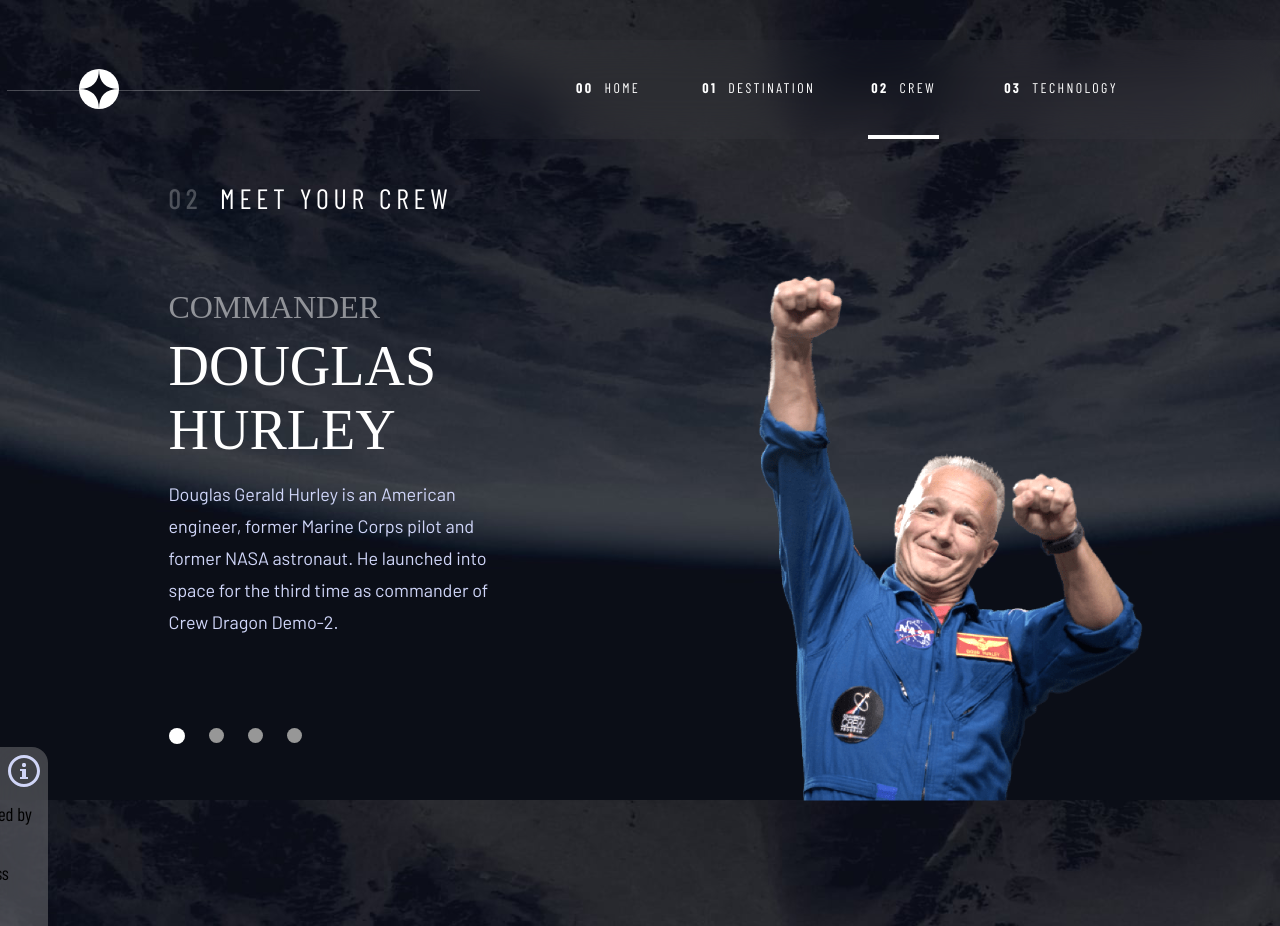
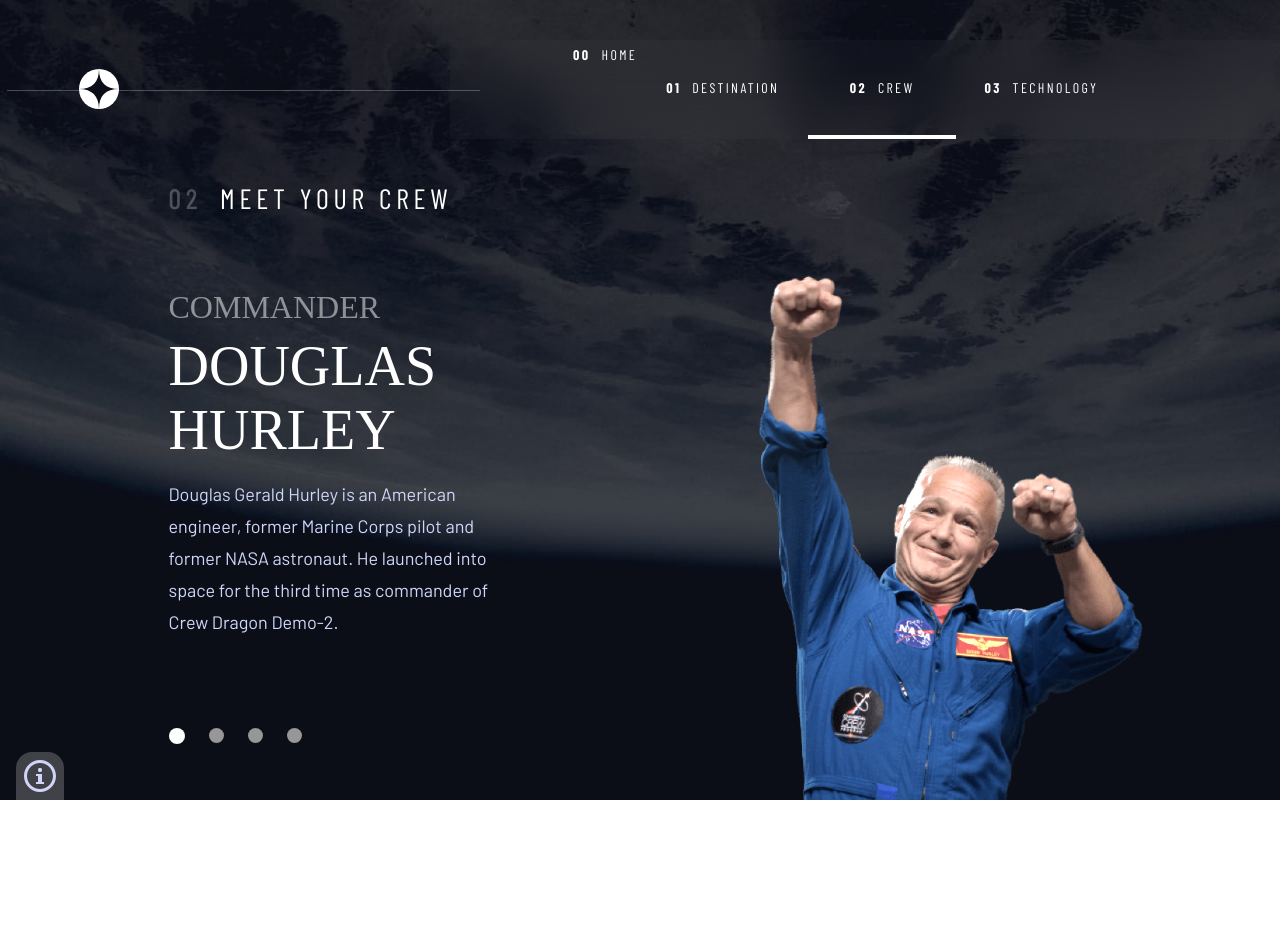
Before and after one commit to Zansuken/space-tourism, a React (Create React App) app: page /crew in a window 1280 px wide. After the commit the page ends 800 px from the top, so only its background shows below. Built offline with nearby package versions, Linux system fonts and the light colour scheme; a web font is replaced by a local one.

Commit message:
refacto(credits+Nav): refactoring

```diff
--- a/src/components/Credits.tsx
+++ b/src/components/Credits.tsx
@@ -1,15 +1,34 @@
-import { useState } from "react";
+import { useRef, useState } from "react";
+import { useOnClickOutside } from "usehooks-ts";
 
 function Credits() {
 
     const [hidden, setHidden] = useState(true);
 
+    const ref = useRef(null)
+
+    const isHidden = hidden ? {
+        display: 'none'
+    } : {
+        display: 'inline'
+    }
+
+    const handleClickOutside = () => {
+        if (hidden === false) {
+            setHidden(!hidden)
+        }
+    }
+
+    useOnClickOutside(ref, handleClickOutside)
+
 
     return (
-        <div className="credits" style={
+        <div className="credits" ref={ref} style={
             hidden ? {
-                bottom: '-126px',
-                left: '-205.23px'
+                bottom: '0',
+                left: '1em',
+                height: 'fit-content',
+                padding: '0.5em'
             } : {
                 bottom: '0',
                 left: '50%',
@@ -17,10 +36,10 @@
             }
         }>
             {hidden ? <button onClick={() => setHidden(!hidden)} className="info-button"></button> : <button onClick={() => setHidden(!hidden)} className="close-button"></button>}
-            <h3>A FrontendMentor project coded by </h3>
-            <a href="https://zansuken.netlify.app">Zansuken</a>
-            <h3>with React/Typescript/Sass</h3>
-            <h4>© 2022 Zansuken</h4>
+            <h3 style={isHidden}>A FrontendMentor project coded by </h3>
+            <a style={isHidden} href="https://zansuken.netlify.app">Zansuken</a>
+            <h3 style={isHidden}>with React/Typescript/Sass</h3>
+            <h4 style={isHidden}>© 2022 Zansuken</h4>
         </div>
     );
 }
--- a/src/components/Nav.tsx
+++ b/src/components/Nav.tsx
@@ -1,59 +1,18 @@
-import { useRef, useState } from 'react'
+import { useState } from 'react'
 import { NavLink } from 'react-router-dom'
-// import { useOnClickOutside } from 'usehooks-ts'
-
+import isVisibleLink from './NavLinks'
 
 export default function NavMenu() {
 
     const [visible, setVisible] = useState(false)
-
-    const ref = useRef(null)
-
-    // const handleClickOutside = () => {
-    //     setVisible(false)
-    // }
-
-    // useOnClickOutside(ref, handleClickOutside)
-
 
     if (!visible) {
         return (
             <>
                 <button className="hamburger-logo" onClick={() => setVisible(!visible)} />
                 <nav className='hidden'>
-                    <ul ref={ref}>
-                        <li><NavLink style={({ isActive }) => ({
-                            borderBottom: isActive ? "4px solid white" : "none",
-                            borderRight: "none",
-                            display: "flex",
-                            justifySelf: isActive ? "right" : "none",
-                            width: "calc(100% + 6px)",
-                            padding: "39px 0"
-                        })} to='/'><span className='number'>00</span><span className='section-tag'>HOME</span></NavLink></li>
-                        <li><NavLink style={({ isActive }) => ({
-                            borderBottom: isActive ? "4px solid white" : "none",
-                            borderRight: "none",
-                            display: "flex",
-                            justifySelf: isActive ? "right" : "none",
-                            width: "calc(100% + 6px)",
-                            padding: "39px 0"
-                        })} to='/destinations'><span className='number'>01</span><span className='section-tag'>DESTINATION</span></NavLink></li>
-                        <li><NavLink style={({ isActive }) => ({
-                            borderBottom: isActive ? "4px solid white" : "none",
-                            borderRight: "none",
-                            display: "flex",
-                            justifySelf: isActive ? "right" : "none",
-                            width: "calc(100% + 6px)",
-                            padding: "39px 0"
-                        })} to='/crew'><span className='number'>02</span><span className='section-tag'>CREW</span></NavLink></li>
-                        <li><NavLink style={({ isActive }) => ({
-                            borderBottom: isActive ? "4px solid white" : "none",
-                            borderRight: "none",
-                            display: "flex",
-                            justifySelf: isActive ? "right" : "none",
-                            width: "calc(100% + 6px)",
-                            padding: "39px 0"
-                        })} to='/technology'><span className='number'>03</span><span className='section-tag'>TECHNOLOGY</span></NavLink></li>
+                    <ul>
+                        {isVisibleLink[0]}
                     </ul>
                 </nav>
             </>
@@ -61,37 +20,10 @@
     }
     return (
         <>
-            <button ref={ref} className="cross-logo" onClick={() => setVisible(!visible)} />
+            <button className="cross-logo" onClick={() => setVisible(!visible)} />
             <nav className='visible'>
-                <ul ref={ref}>
-                    <li><NavLink style={({ isActive }) => ({
-                        borderRight: isActive ? "4px solid white" : "none",
-                        display: "flex",
-                        justifySelf: isActive ? "right" : "none",
-                        width: isActive ? "calc(100% - 4px)" : "unset",
-                        padding: "6px 0"
-                    })} to='/'><span className='number'>00</span><span className='section-tag'>HOME</span></NavLink></li>
-                    <li><NavLink style={({ isActive }) => ({
-                        borderRight: isActive ? "4px solid white" : "none",
-                        display: "flex",
-                        justifySelf: isActive ? "right" : "none",
-                        width: isActive ? "calc(100% - 4px)" : "unset",
-                        padding: "6px 0"
-                    })} to='/destinations'><span className='number'>01</span><span className='section-tag'>DESTINATION</span></NavLink></li>
-                    <li><NavLink style={({ isActive }) => ({
-                        borderRight: isActive ? "4px solid white" : "none",
-                        display: "flex",
-                        justifySelf: isActive ? "right" : "none",
-                        width: isActive ? "calc(100% - 4px)" : "unset",
-                        padding: "6px 0"
-                    })} to='/crew'><span className='number'>02</span><span className='section-tag'>CREW</span></NavLink></li>
-                    <li><NavLink style={({ isActive }) => ({
-                        borderRight: isActive ? "4px solid white" : "none",
-                        display: "flex",
-                        justifySelf: isActive ? "right" : "none",
-                        width: isActive ? "calc(100% - 4px)" : "unset",
-                        padding: "6px 0"
-                    })} to='/technology'><span className='number'>03</span><span className='section-tag'>TECHNOLOGY</span></NavLink></li>
+                <ul>
+                    {isVisibleLink[1]}
                 </ul>
 
             </nav>
--- /dev/null
+++ b/src/components/NavLinks.tsx
@@ -0,0 +1,74 @@
+import { NavLink } from "react-router-dom"
+
+
+const visibleLink = [
+    <NavLink key='home' style={({ isActive }) => ({
+        borderRight: isActive ? "4px solid white" : "none",
+        display: "flex",
+        justifySelf: isActive ? "right" : "none",
+        width: isActive ? "calc(100% - 4px)" : "unset",
+        padding: "6px 0"
+    })} to='/'><span className='number'>00</span><span className='section-tag'>HOME</span></NavLink>,
+    <NavLink key='destinations' style={({ isActive }) => ({
+        borderBottom: isActive ? "4px solid white" : "none",
+        borderRight: "none",
+        display: "flex",
+        justifySelf: isActive ? "right" : "none",
+        width: "calc(100% + 6px)",
+        padding: "39px 0"
+    })} to='/destinations'><span className='number'>01</span><span className='section-tag'>DESTINATION</span></NavLink>,
+    <NavLink key='crew' style={({ isActive }) => ({
+        borderBottom: isActive ? "4px solid white" : "none",
+        borderRight: "none",
+        display: "flex",
+        justifySelf: isActive ? "right" : "none",
+        width: "calc(100% + 6px)",
+        padding: "39px 0"
+    })} to='/crew'><span className='number'>02</span><span className='section-tag'>CREW</span></NavLink>,
+    <NavLink key='technology' style={({ isActive }) => ({
+        borderBottom: isActive ? "4px solid white" : "none",
+        borderRight: "none",
+        display: "flex",
+        justifySelf: isActive ? "right" : "none",
+        width: "calc(100% + 6px)",
+        padding: "39px 0"
+    })} to='/technology'><span className='number'>03</span><span className='section-tag'>TECHNOLOGY</span></NavLink>
+]
+
+const notVisibleLink = [
+    <NavLink key='home' style={({ isActive }) => ({
+        borderRight: isActive ? "4px solid white" : "none",
+        display: "flex",
+        justifySelf: isActive ? "right" : "none",
+        width: isActive ? "calc(100% - 4px)" : "unset",
+        padding: "6px 0"
+    })} to='/'><span className='number'>00</span><span className='section-tag'>HOME</span></NavLink>,
+    <NavLink key='destinations' style={({ isActive }) => ({
+        borderRight: isActive ? "4px solid white" : "none",
+        display: "flex",
+        justifySelf: isActive ? "right" : "none",
+        width: isActive ? "calc(100% - 4px)" : "unset",
+        padding: "6px 0"
+    })} to='/destinations'><span className='number'>01</span><span className='section-tag'>DESTINATION</span></NavLink>,
+    <NavLink key='crew' style={({ isActive }) => ({
+        borderRight: isActive ? "4px solid white" : "none",
+        display: "flex",
+        justifySelf: isActive ? "right" : "none",
+        width: isActive ? "calc(100% - 4px)" : "unset",
+        padding: "6px 0"
+    })} to='/crew'><span className='number'>02</span><span className='section-tag'>CREW</span></NavLink>,
+    <NavLink key='technology' style={({ isActive }) => ({
+        borderRight: isActive ? "4px solid white" : "none",
+        display: "flex",
+        justifySelf: isActive ? "right" : "none",
+        width: isActive ? "calc(100% - 4px)" : "unset",
+        padding: "6px 0"
+    })} to='/technology'><span className='number'>03</span><span className='section-tag'>TECHNOLOGY</span></NavLink>
+]
+
+const isVisibleLink = [
+    visibleLink,
+    notVisibleLink
+]
+
+export default isVisibleLink
--- a/src/styles/components/credits.scss
+++ b/src/styles/components/credits.scss
@@ -17,8 +17,8 @@
         width: 32px;
         height: 32px;
         align-self: flex-end;
-        right: -0.5em;
-        top: -0.5em;
+        right: 0em;
+        top: 0em;
         cursor: pointer;
         background: url(../../../public/assets/shared/info.svg) no-repeat;
         filter: invert(99%) sepia(24%) saturate(6577%) hue-rotate(179deg) brightness(97%) contrast(100%);
```
